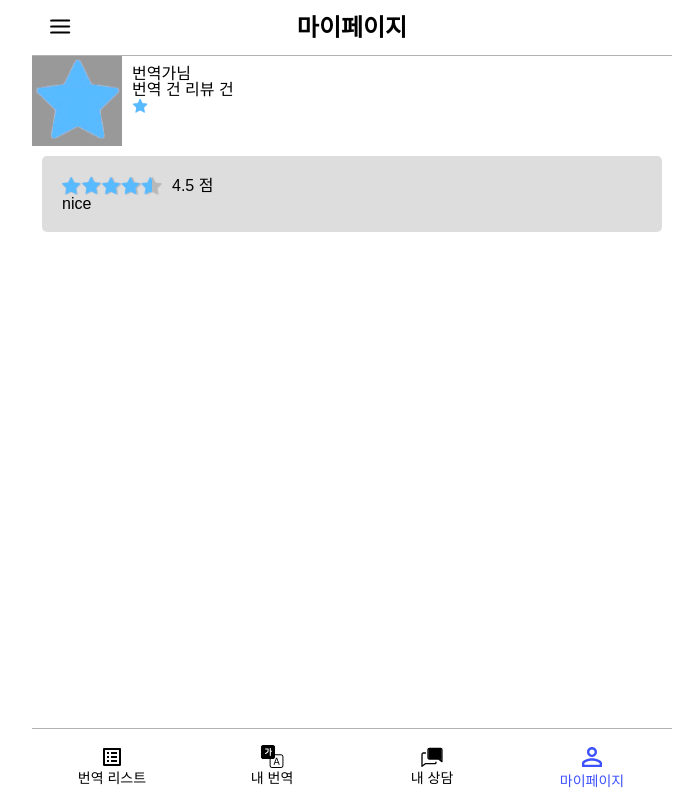
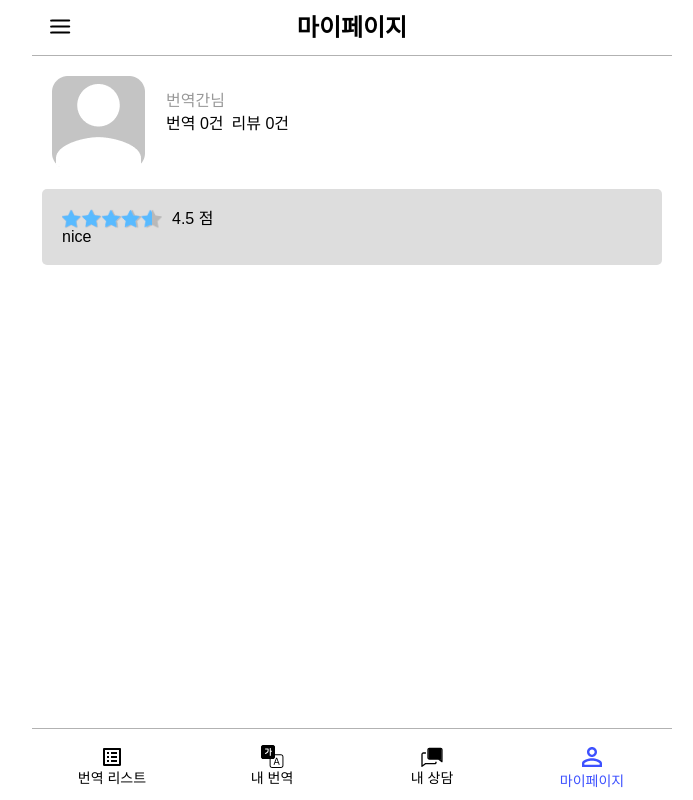
Before and after one commit to TranslationTalk/Front-End, a React (Create React App) app: page /translator/mypage in a window 1280 px wide. Shown: the whole page, without its empty margins (288-981 px from the left). Built offline with nearby package versions, Linux system fonts and the light colour scheme; no server answers; a web font is replaced by a local one.

Commit message:
:lipstick: Style: TranslatorInfo 컴포넌트 스타일 적용

```diff
--- a/src/components/profileInfo/TranslatorInfo.jsx
+++ b/src/components/profileInfo/TranslatorInfo.jsx
@@ -1,7 +1,7 @@
 import React from 'react'
 import PropTypes from 'prop-types'
 import styled from 'styled-components'
-import profileImg from '../../assets/images/blueStar.png'
+import profileImg from '../../assets/images/TranslatorThumb.png'
 import { Tag } from '../index'
 
 const TranslatorInfo = ({
@@ -16,52 +16,90 @@ const TranslatorInfo = ({
   introduce,
 }) => {
   return (
-    <>
-      <Profile>
-        <Img
-          src={profileImg ?? profileUrl}
-          alt="프로필이미지"
-          width="90px"
-          height="90px"
-        />
+    <Profile>
+      <div>
+        <img src={profileImg ?? profileUrl} alt={name + '프로필이미지'} />
         <TransLatorInfo>
-          <Name>{name} 번역가님</Name>
-          <Total>
-            <p>
-              번역 {totalTrans}건 리뷰 {totalReviews}건
-            </p>
-            <img src={profileImg} alt="별점이미지" width="16px" height="16px" />
-            <span>{avgReviews}</span>
-          </Total>
-          {taxPossible && <Tag text="세금명세서 가능" bgColor="#FCBBBB" />}
-          {cashPossible && <Tag text="현금영수증 가능" bgColor="#FCBBBB" />}
-          {isBusiness && <Tag text="사업자 확인" bgColor="#FCBBBB" />}
+          <p>
+            <b>{name}</b> <span>번역간님</span>
+          </p>
+          <p>
+            <span>번역 {totalTrans ?? 0}건</span>
+            <span>리뷰 {totalReviews ?? 0}건</span>
+            <span>
+              {totalReviews ? (
+                <>
+                  <svg width="16" height="16" viewBox="0 0 24 24" fill="none">
+                    <path
+                      d="M12 17.27L18.18 21L16.54 13.97L22 9.24L14.81 8.63L12 2L9.19 8.63L2 9.24L7.46 13.97L5.82 21L12 17.27Z"
+                      fill="#FF5F5F"
+                    />
+                  </svg>
+                  <b>{avgReviews}</b>
+                </>
+              ) : null}
+            </span>
+          </p>
+          <div>
+            {taxPossible && (
+              <Tag text="세금명세서 가능" bgColor="#3D51FF" color="#fff" />
+            )}
+            {cashPossible && (
+              <Tag text="현금영수증 가능" bgColor="#3D51FF" color="#fff" />
+            )}
+            {isBusiness && (
+              <Tag text="사업자 확인" bgColor="#3D51FF" color="#fff" />
+            )}
+          </div>
         </TransLatorInfo>
-      </Profile>
-      <Introduce>{introduce}</Introduce>
-    </>
+      </div>
+      <p>{introduce}</p>
+    </Profile>
   )
 }
 
 const Profile = styled.div`
-  display: flex;
-`
-
-const Img = styled.img`
-  width: ${props => (props.width ? props.width : ``)};
-  height: ${props => (props.height ? props.height : ``)};
-  background-color: #999;
+  margin: 20px;
+  & > div {
+    display: flex;
+    margin-bottom: 17px;
+  }
+  & img {
+    margin-right: 21px;
+    height: 100%;
+  }
+  & b {
+    font-weight: bold;
+  }
 `
 
 const TransLatorInfo = styled.div`
-  padding: 10px;
+  margin-top: 9px;
+  & > p {
+    font-size: var(--fs-14);
+    line-height: 1.4;
+    &:first-child > span {
+      opacity: 0.4;
+    }
+    & > span {
+      margin-right: 8px;
+    }
+    & > b {
+      font-size: var(--fs-18);
+    }
+    & svg {
+      margin-bottom: -2px;
+      margin-right: 2px;
+    }
+  }
+  & > div {
+    margin-top: 10px;
+    & > div {
+      font-size: var(--fs-12);
+      margin-top: 2px;
+    }
+  }
 `
-
-const Name = styled.div``
-
-const Total = styled.div``
-
-const Introduce = styled.div``
 
 TranslatorInfo.propTypes = {
   name: PropTypes.string,
```
